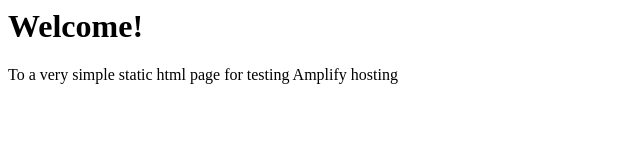
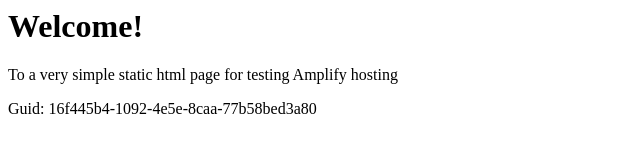
Before and after one commit to aws-aemilia-sin/Github-PR-Commit-Integration-Test-DoNotTouch-Gith-P5X5MO5I-v1-preprod-ap-southeast-1, a website: page src/index.html in a window 1280 px wide. Shown: the whole page, without its empty margins (0-640 px from the left). Drawn offline with Linux system fonts and the light colour scheme.

Commit message:
commit from integ tests

```diff
--- a/src/index.html
+++ b/src/index.html
@@ -1,3 +1,5 @@
+
+
 <html lang="en">
 
 <head>
@@ -10,6 +12,6 @@
 <body>
     <h1>Welcome!</h1>
     <p>To a very simple static html page for testing Amplify hosting</p>
-</body>
+    <p>Guid: 16f445b4-1092-4e5e-8caa-77b58bed3a80</p></body>
 
 </html>
```
